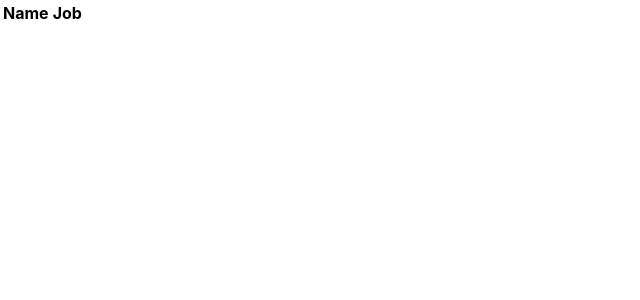
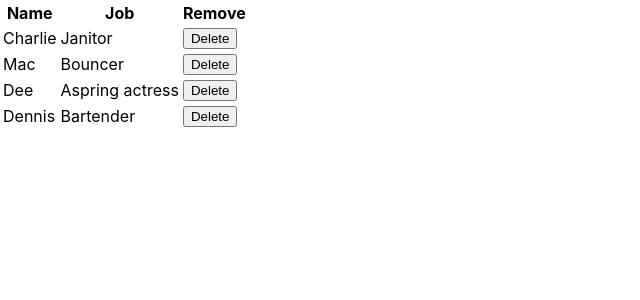
Before and after one commit to injilee/Habit-tracker, a React (Create React App) app: page / in a window 1280 px wide. Shown: the top 300 px of the page, without its empty margins (0-640 px from the left). Built offline with nearby package versions, Linux system fonts and the light colour scheme.

Commit message:
✏️ Props exam with State

```diff
--- a/src/App.js
+++ b/src/App.js
@@ -3,8 +3,8 @@
 import Table from './Table';
 
 class App extends Component{
-  render() {
-    const characters = [
+  state = {
+    characters : [
       {
         name: 'Charlie',
         job: 'Janitor',
@@ -22,10 +22,24 @@
         job: 'Bartender',
       },
     ]
+  }
+
+  removeCharacter = (index) => {
+    const {characters} = this.state
+
+    this.setState({
+      characters: characters.filter((character, i) => {
+        return i !== index
+      }),
+    })
+  }
+
+  render() {
+    const { characters } = this.state
 
     return (
       <div className="container">
-        <Table characterData={characters} />
+        <Table characterData={characters} removeCharacter={this.removeCharacter} />
       </div>
     )
   }
--- a/src/Table.js
+++ b/src/Table.js
@@ -1,16 +1,14 @@
 import React, {Component} from 'react';
 
-class Table extends Component {
-  render() {
-    const {characterData} = this.props
+const Table = (props) => {
+  const {characterData, removeCharacter} = props
 
   return (
     <table>
       <TableHeader />
-        <TableBody characterData={characterData}/>
+      <TableBody characterData={characterData} removeCharacter={removeCharacter} />
     </table>
   )
-  }
 }
 
 const TableHeader = () => {
@@ -19,13 +17,26 @@
         <tr>
           <th>Name</th>
           <th>Job</th>
+          <th>Remove</th>
         </tr>
       </thead>
     )
   }
 
-  const TableBody = () => {
-    return <tbody />
+const TableBody = (props) => {
+  const rows = props.characterData.map((row, index) => {
+    return (
+      <tr key={index}>
+        <td>{row.name}</td>
+        <td>{row.job}</td>
+        <td>
+          <button onClick={() => props.removeCharacter(index)}>Delete</button>
+        </td>
+      </tr>
+    )
+  })
+
+  return <tbody>{rows}</tbody>
 }
 
 export default Table
```
Lines whose indentation alone changed are shown as unchanged.
